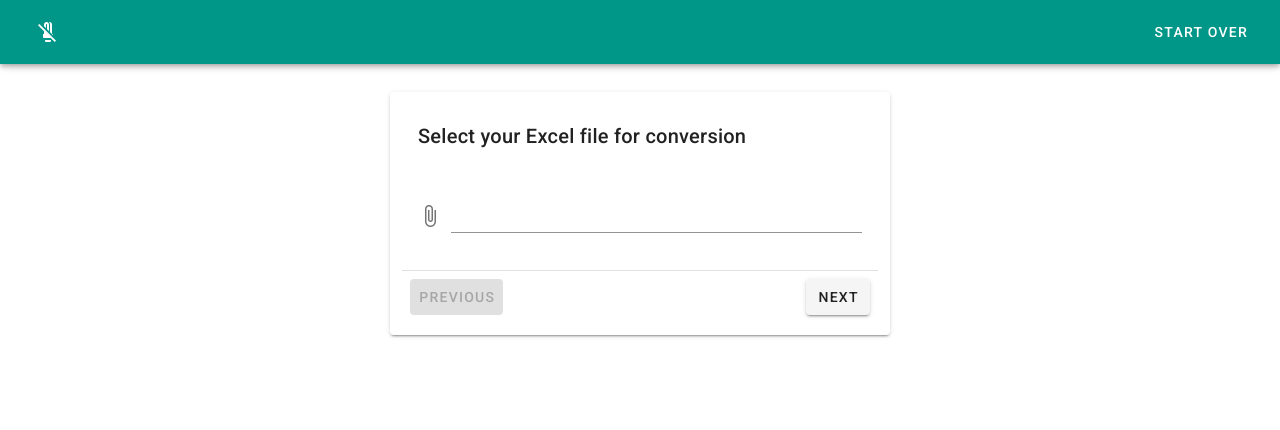
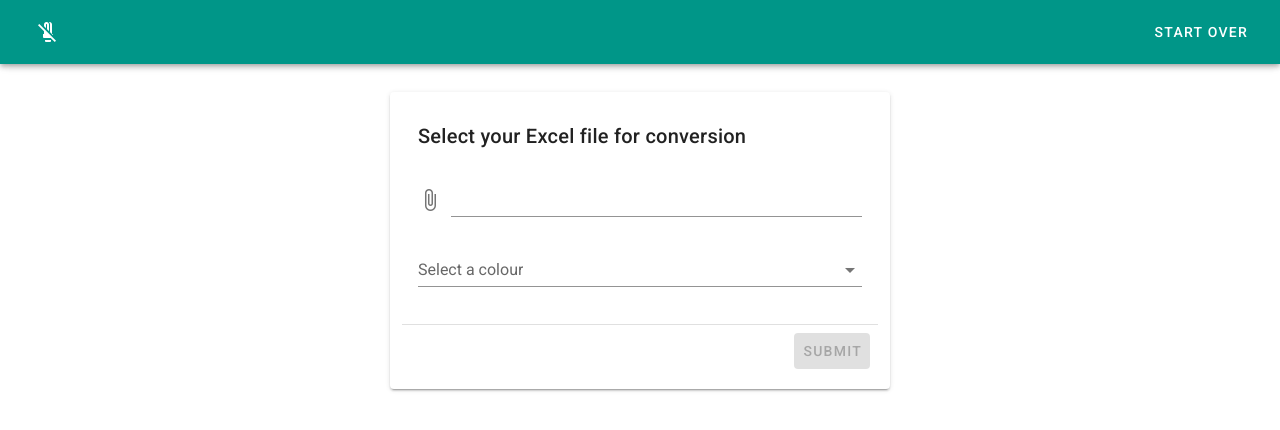
Before and after one commit to eddie-atkinson/CITS3200, a Vue app in the folder conference-app/: page /build in a window 1280 px wide. Shown: the top 430 px of the page. Built offline with nearby package versions, Linux system fonts and the light colour scheme.

Commit message:
changes form to make validation easier

```diff
--- a/conference-app/src/views/Build.vue
+++ b/conference-app/src/views/Build.vue
@@ -6,6 +6,9 @@
       justify='center'
       class='mt-4'
       >
+        <v-form
+        v-model='valid'
+        >
           <v-card
           round
           class='pa-3 mx-auto'
@@ -13,28 +16,15 @@
           max-width='500'
           >
             <v-card-title>
-            {{ currentTitle }}
+              Select your Excel file for conversion
             </v-card-title>
-          <v-window
-          v-model='step'
-          >
-            <v-window-item
-            :value='1'
-            >
             <v-card-text>
               <v-file-input
               accept='.xlsx'
-                :rules='[validation.required]'
+              :rules='[validation.required, validation.fileName]'
               @change='loadFile'
               >
               </v-file-input>
-              </v-card-text>
-            </v-window-item>
-
-            <v-window-item
-            :value='2'
-            >
-              <v-card-text>
               <v-select
               :items='colours'
               v-model='favouriteColour'
@@ -42,26 +32,18 @@
               >
               </v-select>
             </v-card-text>
-            </v-window-item>
-          </v-window>
             <v-divider></v-divider>
             <v-card-actions>
-            <v-btn
-            :disabled='step === 1'
-            @click='step--'
-            >
-              Previous
-            </v-btn>
               <v-spacer></v-spacer>
               <v-btn
-            :disabled='step === 2'
-            @click='step++'
+              :disabled='!valid'
               :loading='loading'
               >
-              Next
+                Submit
               </v-btn>
             </v-card-actions>
           </v-card>
+        </v-form>
       </v-row>
     </v-container>
   </div>
@@ -72,7 +54,6 @@ import { parseExcel } from '@/helpers/parse-excel';
 export default {
   data() {
     return {
-      step: 1,
       valid: false,
       jsonData: null,
       loading: false,
@@ -86,17 +67,11 @@ export default {
       favouriteColour: '',
       validation: {
         required: (value) => !!value || 'This field is required',
+        fileName: (value) => value === undefined || value.name.endsWith('.xlsx') || 'Files must be .xlsx',
       },
     };
   },
   computed: {
-    currentTitle() {
-      switch (this.step) {
-        case 1: return 'Select your Excel file for conversion';
-        case 2: return 'Select your favourite color';
-        default: return 'Need to define the title correctly';
-      }
-    },
   },
   methods: {
     async loadFile(file) {
```
Lines whose indentation alone changed are shown as unchanged.
